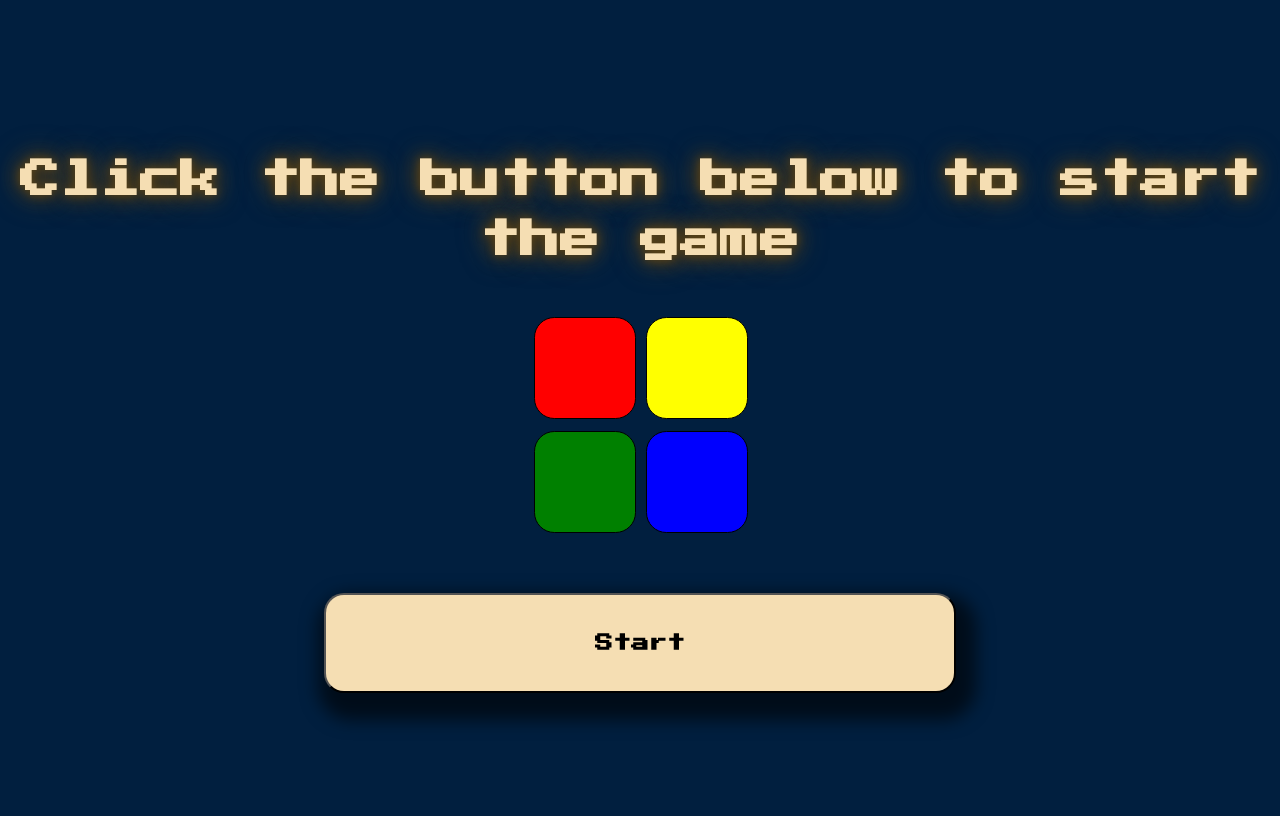
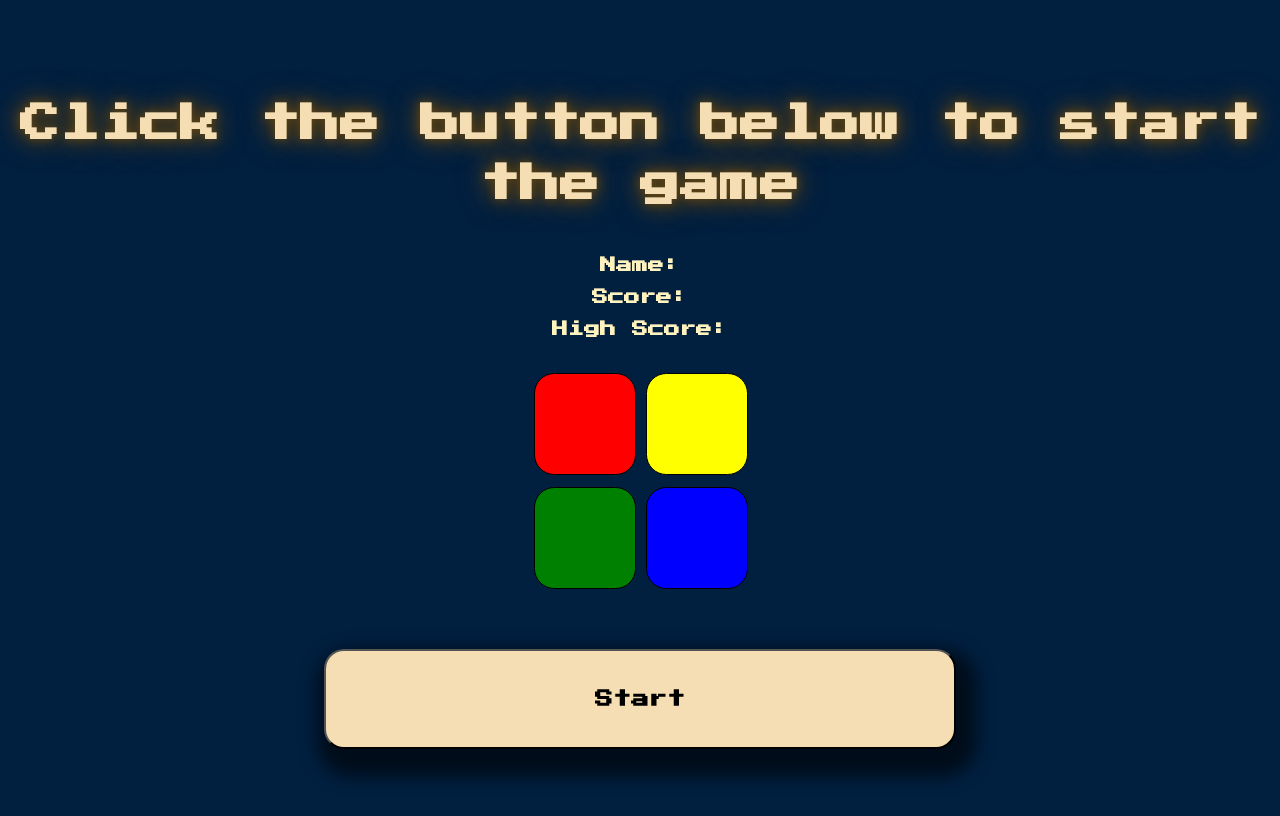
Before and after one commit to devaneyj3/simon_react, a Next.js app: page /game in a window 1280 px wide. Built offline with nearby package versions, Linux system fonts and the light colour scheme; no server answers.

Commit message:
add score display component

```diff
--- a/components/Game.js
+++ b/components/Game.js
@@ -1,9 +1,10 @@
 "use client";
 import classes from "../styles/Game.module.scss";
-import { COLORS } from "@/constants";
+import { COLORS, randomColor, runGame } from "@/utils";
 import CustomButton from "./CustomButton";
-import { useState } from "react";
+import { useEffect, useState } from "react";
 import useSound from "use-sound";
+import ScoreDisplay from "./ScoreDisplay";
 
 export default function Game() {
 	const [colorPressed, setColorPressed] = useState("");
@@ -11,6 +12,10 @@ export default function Game() {
 	const [playYellow] = useSound("/sounds/yellow.mp3");
 	const [playGreen] = useSound("/sounds/green.mp3");
 	const [playBlue] = useSound("/sounds/blue.mp3");
+
+	useEffect(() => {
+		runGame();
+	}, []);
 
 	const sounds = {
 		red: playRed,
@@ -28,6 +33,7 @@ export default function Game() {
 	return (
 		<div className={classes.container}>
 			<h1>Click the button below to start the game</h1>
+			<ScoreDisplay />
 			<div className={classes.gamePad}>
 				{COLORS.map((color) => (
 					<div
--- /dev/null
+++ b/components/ScoreDisplay.js
@@ -0,0 +1,14 @@
+import React from "react";
+
+export default function ScoreDisplay() {
+	return (
+		<div>
+			<p>Name:</p>
+			<span></span>
+			<p>Score: </p>
+			<span></span>
+			<p>High Score: </p>
+			<span></span>
+		</div>
+	);
+}
--- a/constants.js
+++ /dev/null
@@ -1 +0,0 @@
-export const COLORS = ["red", "yellow", "green", "blue"];
--- /dev/null
+++ b/utils.js
@@ -0,0 +1,17 @@
+export const COLORS = ["red", "yellow", "green", "blue"];
+
+let level = 1;
+
+const pattern = [];
+export const randomColor = () => {
+	const randomNum = Math.floor(Math.random() * COLORS.length);
+	const color = COLORS[randomNum];
+	pattern.push(color);
+	return pattern;
+};
+
+export const runGame = () => {
+	// choice == patern keep going
+	const color = randomColor();
+	console.log("Computer pattern is,", color);
+};
```
